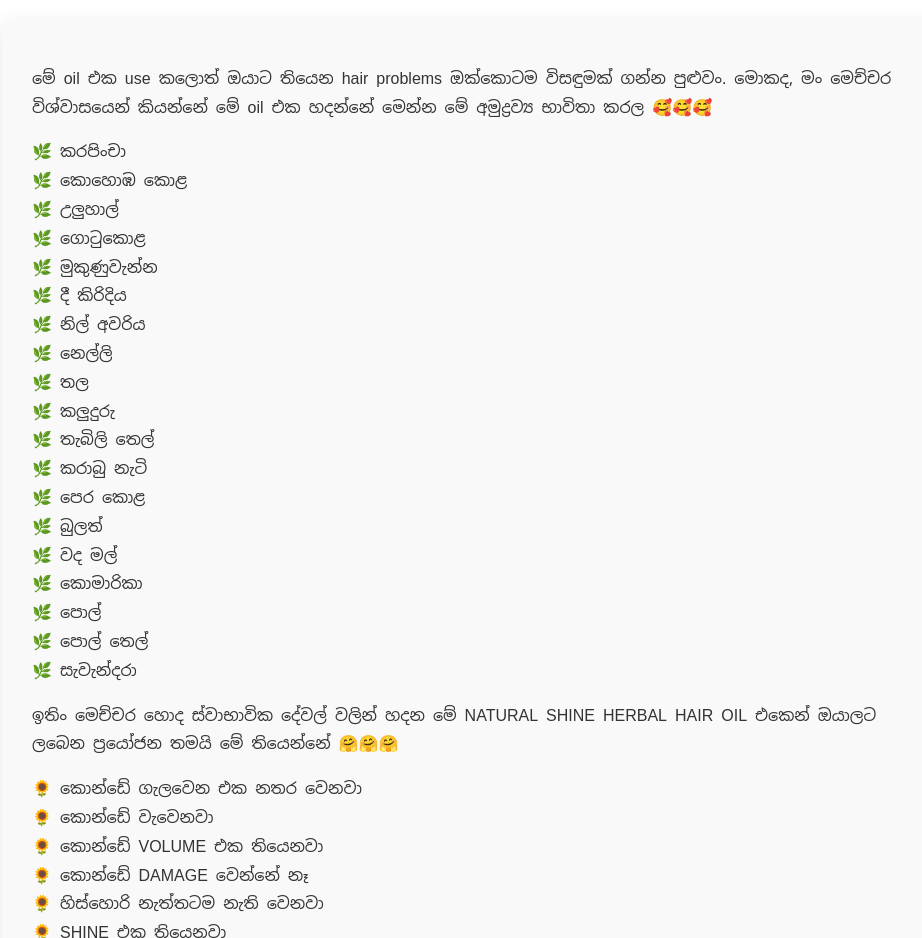
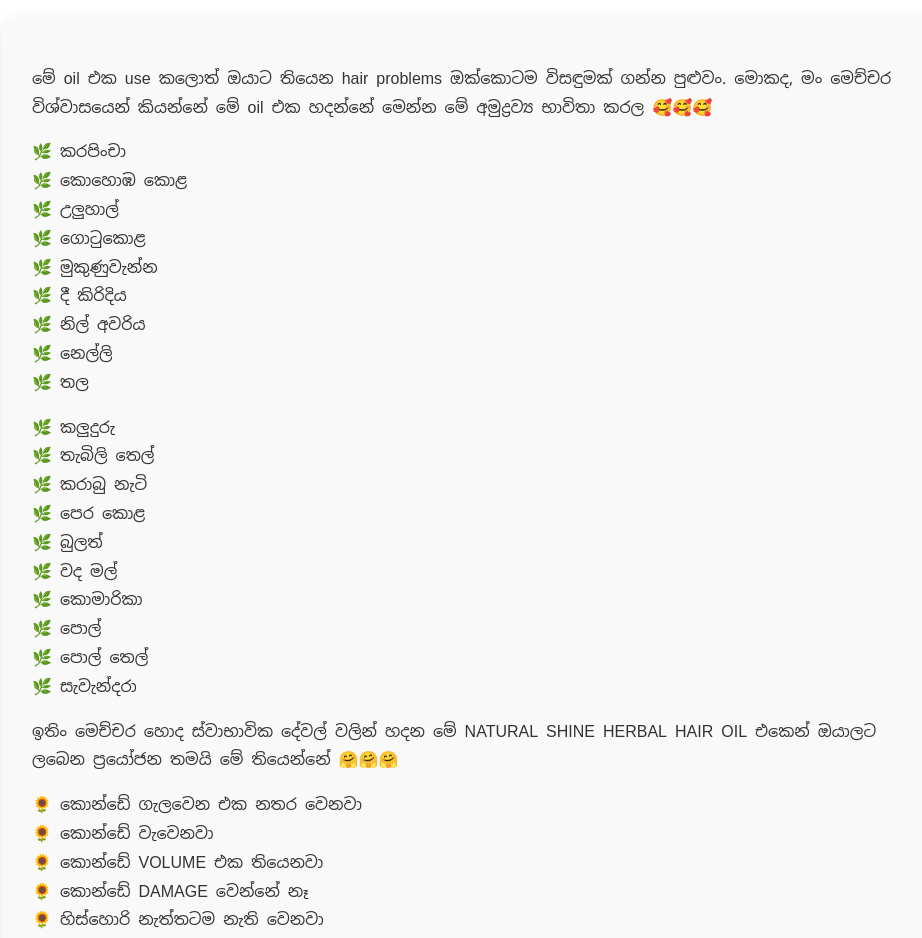
Before and after one commit to Supundi-D/Natural-Shine-Herbal-Hair-Oil-web-page, a plain HTML site: page index.html in a window 1280 px wide. Shown: the part 980-1918 px from the top of the page, without its empty margins (158-1080 px from the left). Drawn offline with Linux system fonts and the light colour scheme.

Commit message:
Update index.html

```diff
--- a/index.html
+++ b/index.html
@@ -201,7 +201,8 @@
     <h2 style="text-align:center;">🌿 Promotional Information 🌿</h2>
     <div class="promotional-text">
       <p>මේ oil එක use කලොත් ඔයාට තියෙන hair problems ඔක්කොටම විසඳුමක් ගන්න පුළුවං. මොකද, මං මෙච්චර විශ්වාසයෙන් කියන්නේ මේ oil එක හදන්නේ මෙන්න මේ අමුද්‍රව්‍ය භාවිතා කරල 🥰🥰🥰</p>
-      <p>🌿 කරපිංචා<br>🌿 කොහොඹ කොළ<br>🌿 උලුහාල්<br>🌿 ගොටුකොළ<br>🌿 මුකුණුවැන්න<br>🌿 දී කිරිදිය<br>🌿 නිල් අවරිය<br>🌿 නෙල්ලි<br>🌿 තල<br>🌿 කලුදුරු<br>🌿 තැබිලි තෙල්<br>🌿 කරාබු නැටි<br>🌿 පෙර කොළ<br>🌿 බුලත්<br>🌿 වද මල්<br>🌿 කොමාරිකා<br>🌿 පොල්<br>🌿 පොල් තෙල්<br>🌿 සැවැන්දරා</p>
+      <p>🌿 කරපිංචා<br>🌿 කොහොඹ කොළ<br>🌿 උලුහාල්<br>🌿 ගොටුකොළ<br>🌿 මුකුණුවැන්න<br>🌿 දී කිරිදිය<br>🌿 නිල් අවරිය<br>🌿 නෙල්ලි<br>🌿 තල</p>
+      <p>🌿 කලුදුරු<br>🌿 තැබිලි තෙල්<br>🌿 කරාබු නැටි<br>🌿 පෙර කොළ<br>🌿 බුලත්<br>🌿 වද මල්<br>🌿 කොමාරිකා<br>🌿 පොල්<br>🌿 පොල් තෙල්<br>🌿 සැවැන්දරා</p>
       <p>ඉතිං මෙච්චර හොද ස්වාභාවික දේවල් වලින් හදන මේ NATURAL SHINE HERBAL HAIR OIL එකෙන් ඔයාලට ලබෙන ප්‍රයෝජන තමයි මේ තියෙන්නේ 🤗🤗🤗</p>
       <p>🌻 කොන්ඩේ ගැලවෙන එක නතර වෙනවා<br>🌻 කොන්ඩේ වැවෙනවා<br>🌻 කොන්ඩේ VOLUME එක තියෙනවා<br>🌻 කොන්ඩේ DAMAGE වෙන්නේ නෑ<br>🌻 හිස්හොරි නැත්තටම නැති වෙනවා<br>🌻 SHINE එක තියෙනවා<br>🌻 කොන්ඩේ කලු වෙනවා<br>🌻 COLOUR කරලා DAMAGE උන ඔයාගෙ කොන්ඩෙ ආයෙත් ලස්සනට තියාගන්න පුළුවන් වෙනව 😘😘😘</p>
     </div>
```
